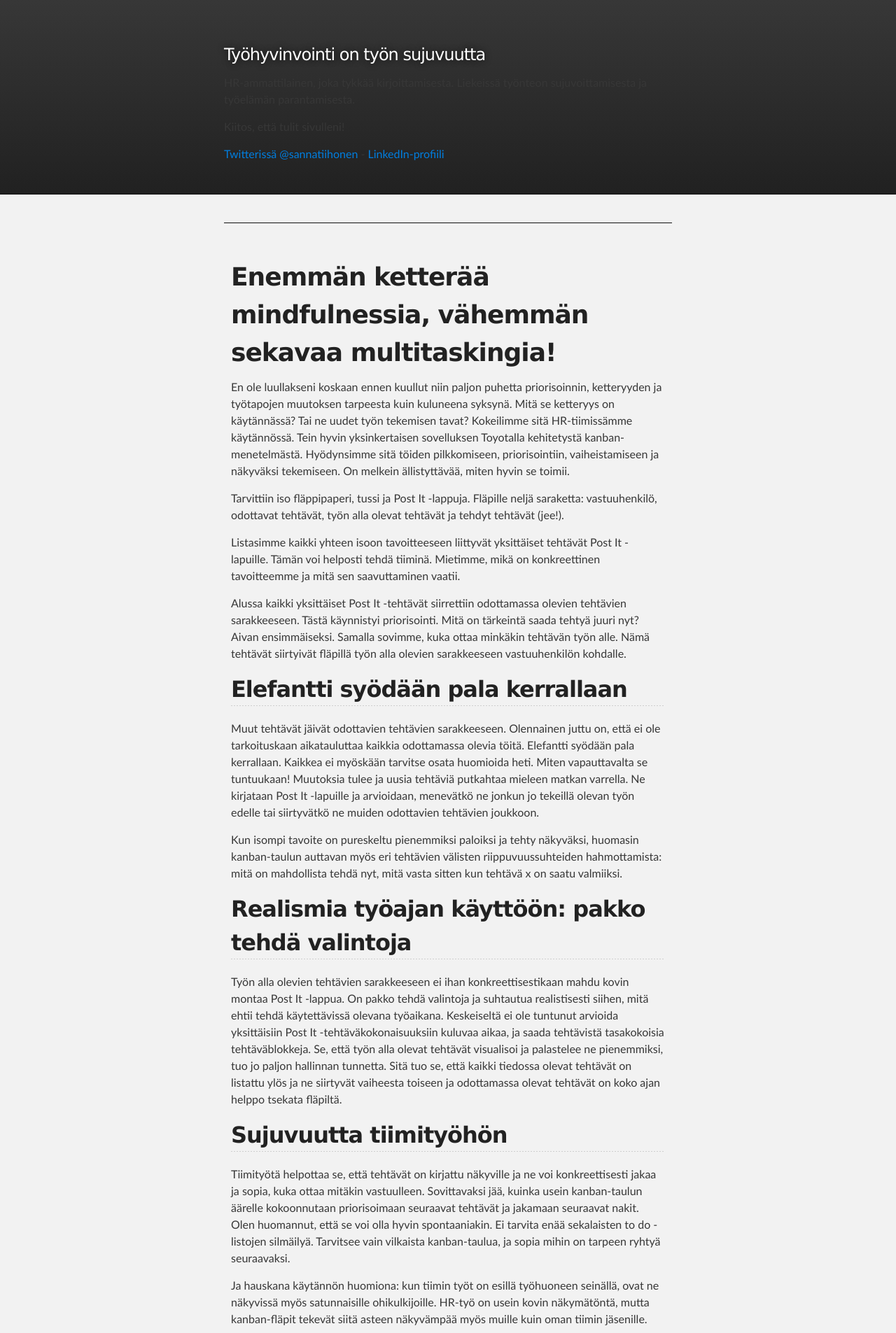
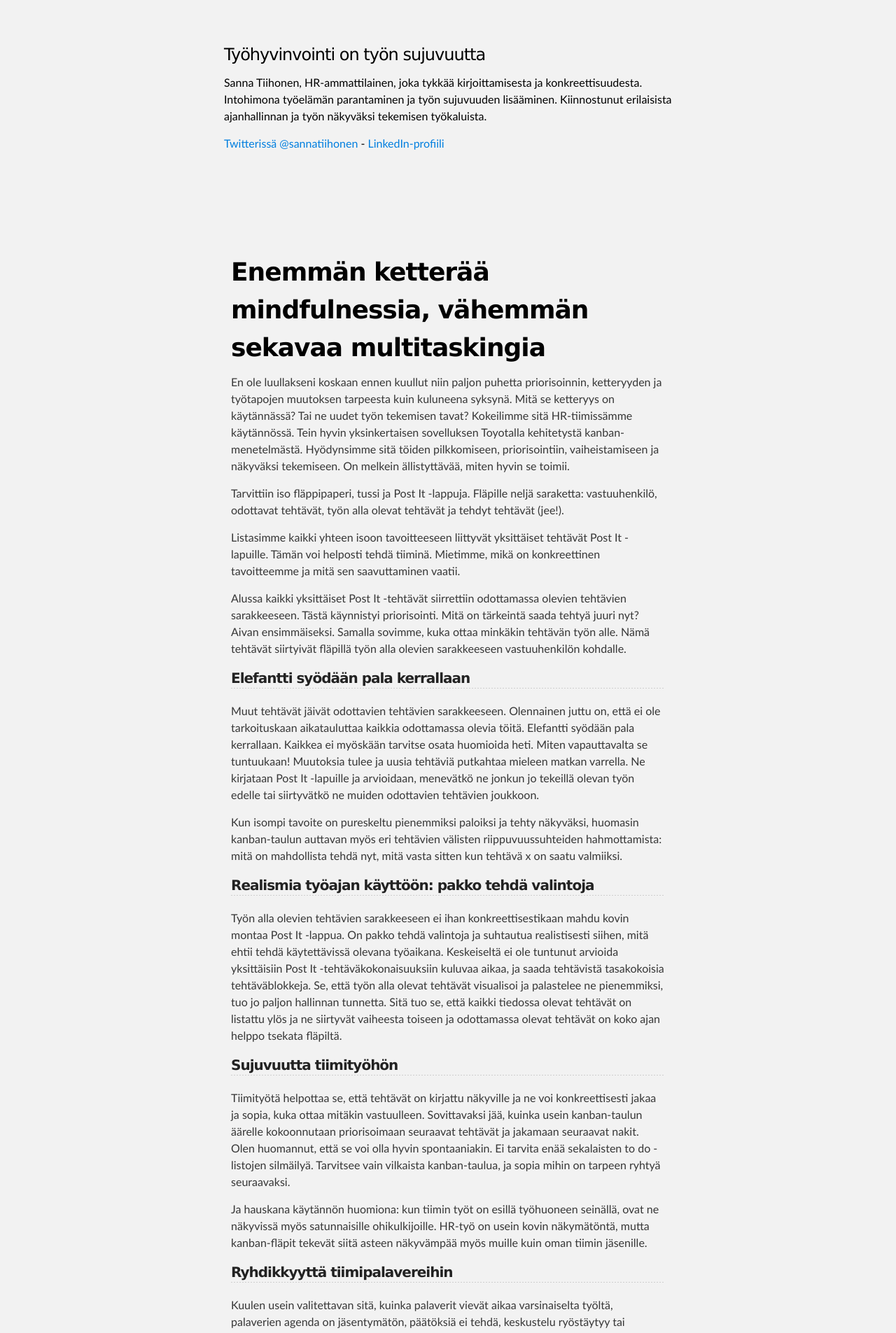
Before and after one commit to sannatiihonen/sannatiihonen.github.io, a Jekyll site: the page built from index.html, in a window 1280 px wide. Shown: the top 1905 px of the page at 70% size. Built offline with Jekyll 4.4.1, drawn with Linux system fonts in a browser that asks for light colours; some of the changed text lies outside the part shown.

Commit message:
Stylesheet changes and metadata fixes

```diff
--- a/_includes/header.html
+++ b/_includes/header.html
@@ -5,12 +5,28 @@
     <meta charset='utf-8'>
     <meta http-equiv="X-UA-Compatible" content="chrome=1">
     <meta http-equiv="Content-Language" content="{{ site.lang }}">
-    <meta name="description" content="{{ page.title | escape}}: Sanna Tiihosen kirjoituksia työhyvinvoinnista ja työn sujuvuudesta">
+{% if page.summary %}
+    <meta name="description" content="{{ page.summary | escape}} - Sanna Tiihosen kirjoituksia työhyvinvoinnista ja työn sujuvuudesta">
+{% else %}
+    <meta name="description" content="Sanna Tiihosen kirjoituksia työhyvinvoinnista ja työn sujuvuudesta">
+{% endif %}
     <meta name="twitter:card" content="summary" />
     <meta name="twitter:site" content="@sannatiihonen" />
+{% if page.title %}
     <meta name="twitter:title" content="{{ page.title | escape}}" />
+    <meta property="og:title" content="{{ page.title | escape}}" />
+{% else %}
+    <meta name="twitter:title" content="Työhyvinvointi on työn sujuvuutta" />
+    <meta property="og:title" content="Työhyvinvointi on työn sujuvuutta" />
+{% endif %}
+{% if page.summary %}
+    <meta name="twitter:description" content="{{ page.summary | escape }}" />
+    <meta property="og:description" content="{{ page.summary | escape }}"/>
+{% else %}
     <meta name="twitter:description" content="Sanna Tiihosen kirjoituksia työhyvinvoinnista ja työn sujuvuudesta" />
-    <meta property="og:title" content="{{ page.title | escape}}" />
+    <meta property="og:description" content="Sanna Tiihosen kirjoituksia työhyvinvoinnista ja työn sujuvuudesta"/>
+{% endif %}
+
     <meta property="og:site_name" content="Sanna Tiihosen kirjoituksia työhyvinvoinnista ja työn sujuvuudesta"/>
     <meta property="og:url" content="{{ site.url }}{{ page.url }}" />
 {% if page.image %}
@@ -28,7 +44,11 @@
     <link rel="alternate" type="application/rss+xml" title="{{ site.name }}" href="{{ site.url }}/feed.xml">
     <link rel="alternate" type="application/atom+xml" title="{{ site.name }}" href="{{ site.url }}/atom.xml" />
 
+{% if page.title %}
     <title>{{ page.title | escape}} - Sanna Tiihonen</title>
+{% else %}
+    <title>Sanna Tiihosen kirjoituksia työhyvinvoinnista ja työn sujuvuudesta</title>
+{% endif %}
   </head>
 
   <body>
@@ -37,10 +57,9 @@
     <div id="header_wrap" class="outer">
         <header class="inner">
 
-          <h1 id="project_tagline">Työhyvinvointi on työn sujuvuutta</h1>
-          <p>HR-ammattilainen, joka tykkää kirjoittamisesta. Liekeissä työnteon sujuvoittamisesta ja työelämän parantamisesta.</p>
-          <p>Kiitos, että tulit sivulleni!</p>
-          <p><a href="https://twitter.com/sannatiihonen">Twitterissä @sannatiihonen</a> - <a href="https://www.linkedin.com/in/sannatiihonen">LinkedIn-profiili</a>
+          <h1 id="project_tagline"><a class="posttitle" href="{{site.url}}">Työhyvinvointi on työn sujuvuutta</a></h1>
+          <p class="headertext">Sanna Tiihonen, HR-ammattilainen, joka tykkää kirjoittamisesta ja konkreettisuudesta. Intohimona työelämän parantaminen ja työn sujuvuuden lisääminen. Kiinnostunut erilaisista ajanhallinnan ja työn näkyväksi tekemisen työkaluista.</p>
+          <p class="headertext"><a href="https://twitter.com/sannatiihonen">Twitterissä @sannatiihonen</a> - <a href="https://www.linkedin.com/in/sannatiihonen">LinkedIn-profiili</a>
             </p>
         </header>
     </div>
--- a/_layouts/default.html
+++ b/_layouts/default.html
@@ -4,6 +4,7 @@
     <div id="main_content_wrap" class="outer">
       <section id="main_content" class="inner">
         <div class="content"  lang="{{ page.lang }}">
+          <h1>{{page.title}}</h1>
           {{content}}
         </div>
         <script type="application/ld+json">
--- a/index.html
+++ b/index.html
@@ -9,6 +8,7 @@ title: Tuoreimmat kirjoitukset
     {% for post in site.posts %}
 
     <div class="content" lang="{{ post.lang }}">
+      <h1 class="posttitle"><a class="posttitle" href="{{post.url}}">{{post.title | escape}}</a></h1>
       {{post.content}}
     </div>
     <div class="permalink">
--- a/stylesheets/stylesheet.css
+++ b/stylesheets/stylesheet.css
@@ -71,9 +71,17 @@ h1 {
   font-weight: 700;
 }
 
+a.posttitle:link {
+    color: #000000;
+}
+
+a.posttitle:visited {
+    color: #000000;
+}
+
 h2 {
   padding-bottom: 10px;
-  font-size: 32px;
+  font-size: 20px;
   background: url('../images/bg_hr.png') repeat-x bottom;
 }
 
@@ -271,6 +279,10 @@ Full-Width Styles
   margin: 0 auto;
 }
 
+.headertext {
+    color: #000000;
+}
+
 #forkme_banner {
   display: block;
   position: absolute;
@@ -287,12 +299,12 @@ Full-Width Styles
 }
 
 #header_wrap {
-  background: #212121;
-  background: -moz-linear-gradient(top, #373737, #212121);
-  background: -webkit-linear-gradient(top, #373737, #212121);
-  background: -ms-linear-gradient(top, #373737, #212121);
-  background: -o-linear-gradient(top, #373737, #212121);
-  background: linear-gradient(top, #373737, #212121);
+  background: #f2f2f2;
+  background: -moz-linear-gradient(top, #f2f2f2, #f2f2f2);
+  background: -webkit-linear-gradient(top, #f2f2f2, #f2f2f2);
+  background: -ms-linear-gradient(top, #f2f2f2, #f2f2f2);
+  background: -o-linear-gradient(top, #f2f2f2, #f2f2f2);
+  background: linear-gradient(top, #f2f2f2, #f2f2f2);
 }
 
 #header_wrap .inner {
@@ -301,18 +313,16 @@ Full-Width Styles
 
 #project_title {
   margin: 0;
-  color: #fff;
+  color: #000;
   font-size: 42px;
   font-weight: 700;
-  text-shadow: #111 0px 0px 10px;
 }
 
 #project_tagline {
-  color: #fff;
+  color: #000;
   font-size: 24px;
   font-weight: 300;
   background: none;
-  text-shadow: #111 0px 0px 10px;
 }
 
 #downloads {
@@ -356,12 +366,15 @@ Full-Width Styles
 
 #main_content_wrap {
   background: #f2f2f2;
-  border-top: 1px solid #111;
-  border-bottom: 1px solid #111;
 }
 
 #main_content {
   padding-top: 40px;
+}
+
+.permalink {
+  margin-bottom: 80px;
+  border-bottom: 1px solid #111;
 }
 
 #footer_wrap {
```
Also changed, not shown: other parts of index.html (+0 -1 lines), _posts/2015-02-04-tyohyvinvointi-on-tyon-sujuvuutta.md (+3 -3 lines), _posts/2015-11-26-enemman-ketteraa-mindfulnessia-vahemman-multitaskingia.md (+2 -4 lines).
